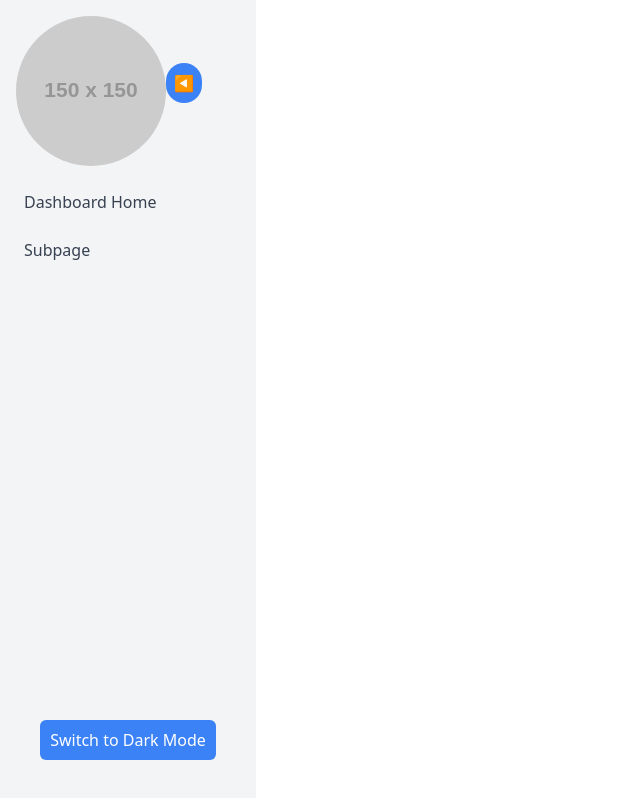
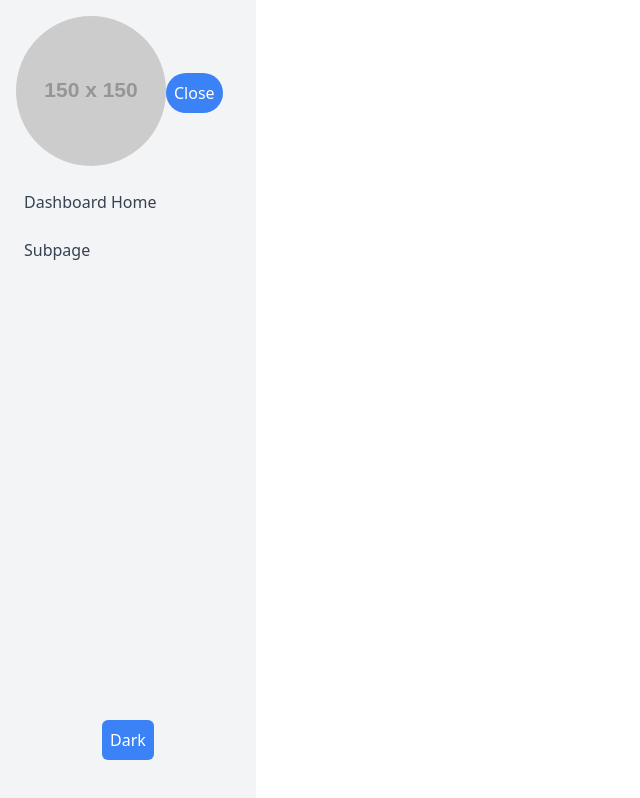
Before and after one commit to DarianSteynDesign/reactUI, a Next.js app in the folder next/: page /components/DashboardLayout in a window 1280 px wide. Shown: the whole page, without its empty margins (0-640 px from the left). Built offline with nearby package versions, Linux system fonts and the light colour scheme.

Commit message:
- Small style fix

```diff
--- a/next/pages/components/DashboardLayout.tsx
+++ b/next/pages/components/DashboardLayout.tsx
@@ -15,7 +15,7 @@ const DashboardLayout = ({ children }) => {
     <div className="flex h-screen">
       <aside
         className={`transition-all duration-300 bg-gray-100 h-100 flex flex-col ${
-          isCollapsed ? "w-16" : "w-64"
+          isCollapsed ? "w-20" : "w-64"
         }`}
       >
         <div className="p-4 flex flex-row items-center">
@@ -35,9 +35,9 @@ const DashboardLayout = ({ children }) => {
 
           <button
           onClick={toggleSidebar}
-            className="mb-4 p-2 bg-blue-500 text-white rounded-full focus:outline-none focus:ring-2 focus:ring-blue-400"
+          className="mb-4 w-fit mr-auto mt-5 p-2 bg-blue-500 text-white rounded-full focus:outline-none focus:ring-2 focus:ring-blue-400"
         >
-            {isCollapsed ? "▶" : "◀"}
+          {isCollapsed ? "Open" : "Close"}
         </button>
         </div>
 
@@ -68,9 +68,9 @@ const DashboardLayout = ({ children }) => {
 
         <button
           onClick={toggleTheme}
-            className="p-2 bg-blue-500 text-white rounded-md m-10 mt-auto"
+          className="p-2 bg-blue-500 text-white rounded-md m-10 mt-auto ml-auto mr-auto"
         >
-            Switch to {theme === 'light' ? 'Dark' : 'Light'} Mode
+          {theme === "light" ? "Dark" : "Light"}
         </button>
       </aside>
 
```
Lines whose indentation alone changed are shown as unchanged.
